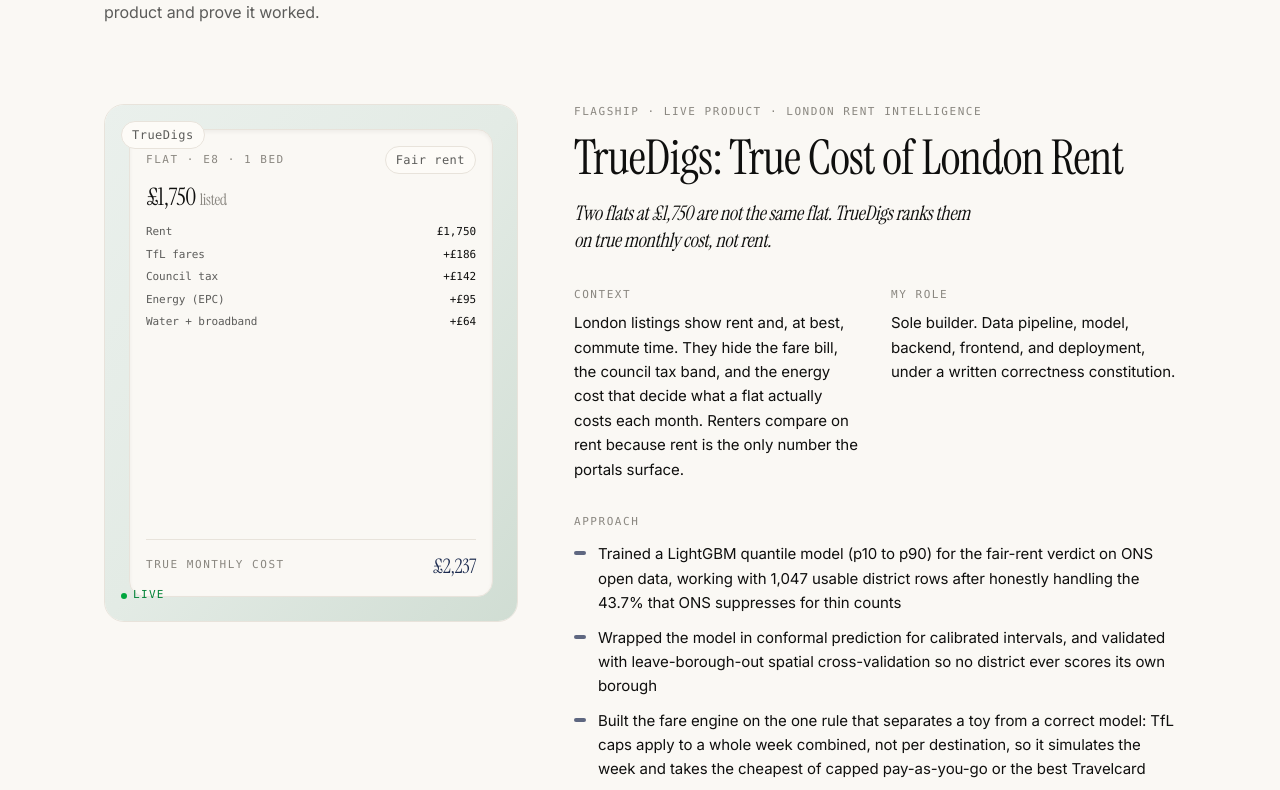
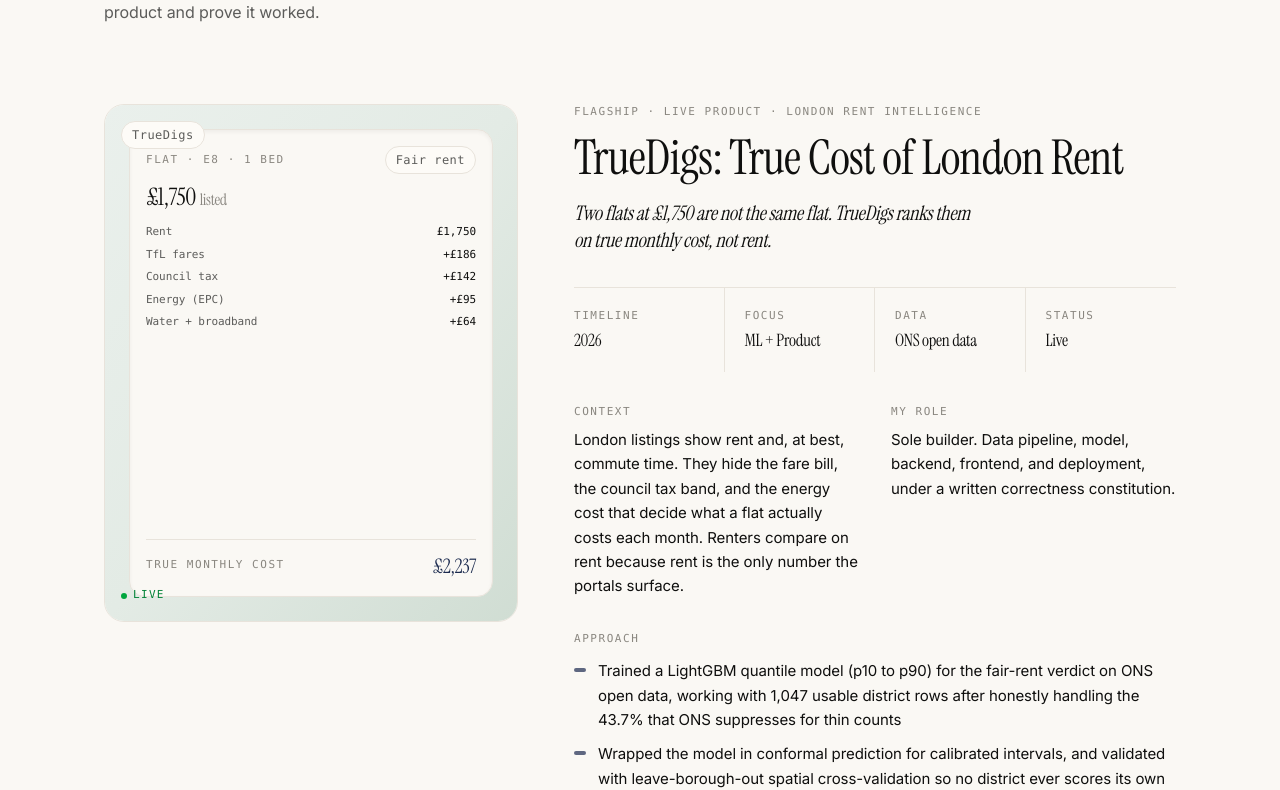
Before and after one commit to ronit-jitesh/ronit-jitesh.github.io, a Next.js app: page / in a window 1280 px wide. Shown: the part 3385-4175 px from the top of the page. Built offline with nearby package versions, Linux system fonts and the light colour scheme.

Commit message:
Editorial hairline grid + case-study metadata blocks

```diff
--- a/components/Work.tsx
+++ b/components/Work.tsx
@@ -91,6 +91,24 @@
                     <p className="mt-4 text-lg md:text-xl text-[color:var(--ink)] leading-snug max-w-[44ch] italic font-display">
                       {c.oneLine}
                     </p>
+
+                    {c.meta && (
+                      <dl className="mt-8 grid grid-cols-2 sm:grid-cols-4 border-t border-[color:var(--border)]">
+                        {c.meta.map((m, mi) => (
+                          <div
+                            key={m.label}
+                            className={`py-4 sm:py-5 sm:px-5 ${
+                              mi === 0 ? "sm:pl-0" : ""
+                            } border-b sm:border-b-0 sm:border-r last:border-r-0 last:border-b-0 border-[color:var(--border)]`}
+                          >
+                            <dt className="kicker">{m.label}</dt>
+                            <dd className="mt-1.5 font-display text-[17px] leading-tight text-[color:var(--ink)]">
+                              {m.value}
+                            </dd>
+                          </div>
+                        ))}
+                      </dl>
+                    )}
 
                     <div className="mt-8 grid sm:grid-cols-2 gap-x-8 gap-y-8">
                       <Field label="Context" value={c.context} />
```
